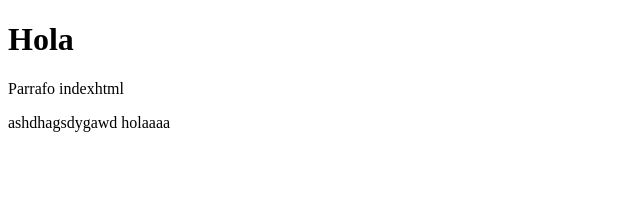
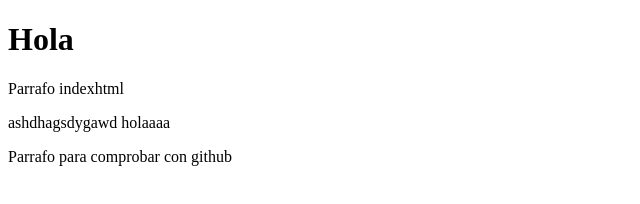
Before and after one commit to glokkoma/proyectoEmpresaDAW, a plain HTML site: page index.html in a window 1280 px wide. Shown: the whole page, without its empty margins (0-640 px from the left). Drawn offline with Linux system fonts and the light colour scheme.

Commit message:
Parrafo para ver en github

```diff
--- a/index.html
+++ b/index.html
@@ -9,5 +9,6 @@
     <h1>Hola</h1>
     <p>Parrafo indexhtml</p>
     <p>ashdhagsdygawd holaaaa</p>
+    <p>Parrafo para comprobar con github</p>
 </body>
 </html>
```
